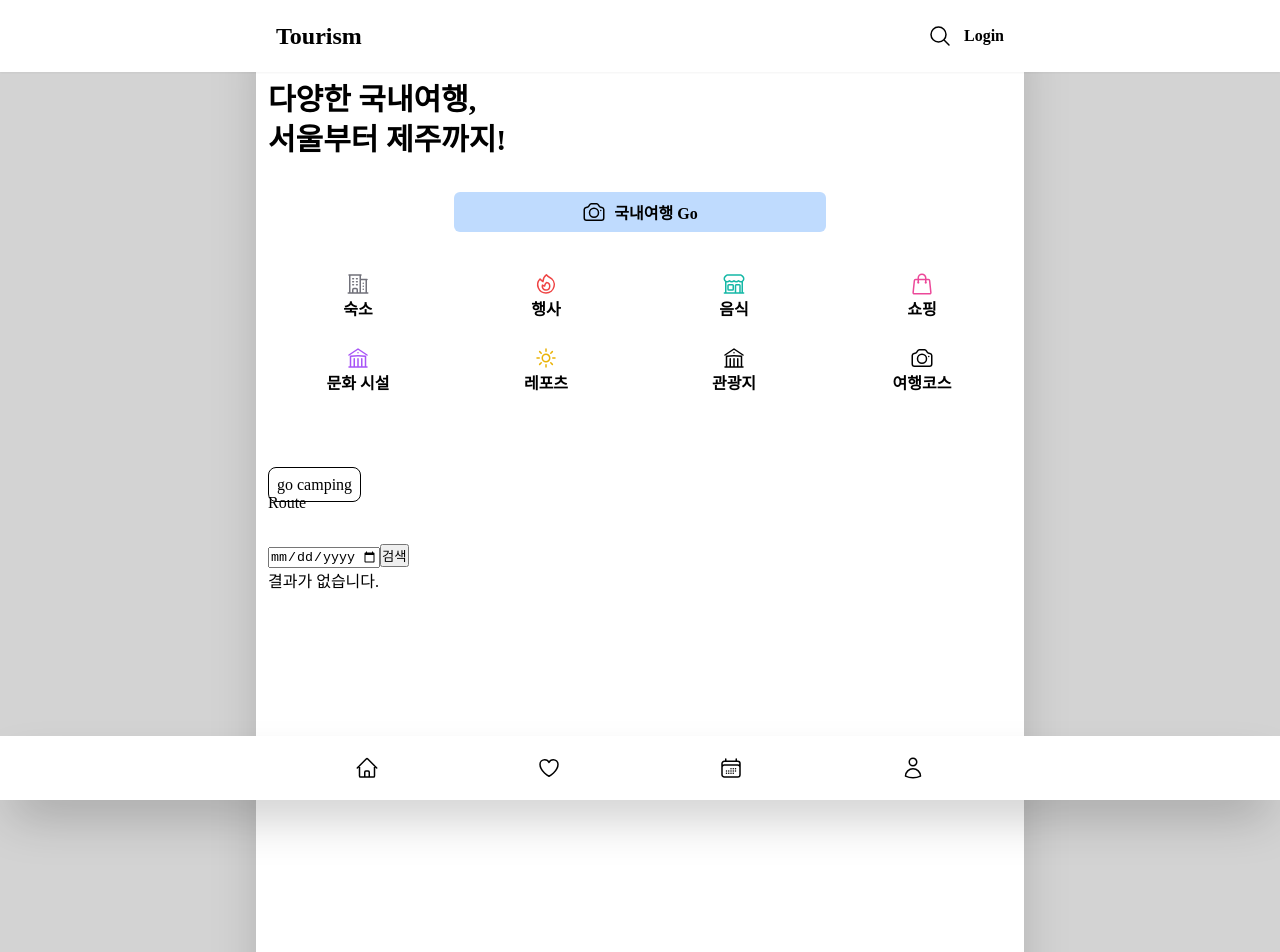
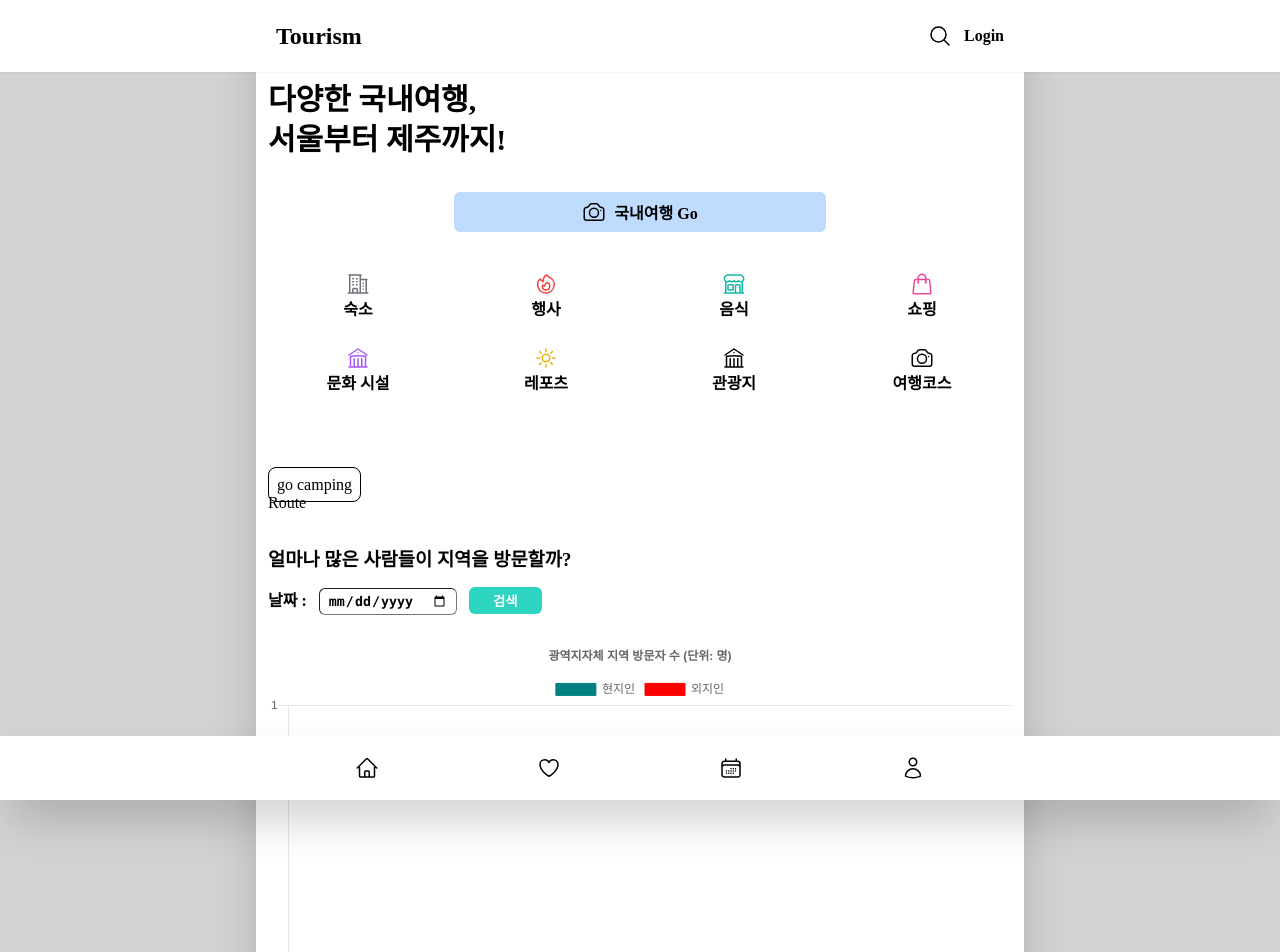
Before and after one commit to junseokoh-hub/react-tourism, a React (Vite) app: page / in a window 1280 px wide. Shown: the top 952 px of the page. Built offline with nearby package versions, Linux system fonts and the light colour scheme; no server answers.

Commit message:
add meta description

```diff
--- /dev/null
+++ b/src/SEOMeta.tsx
@@ -0,0 +1,17 @@
+import { Helmet } from "react-helmet-async";
+
+type SEOMetaProps = {
+  title: string;
+  content: string;
+};
+
+const SEOMeta = ({ title, content }: SEOMetaProps) => {
+  return (
+    <Helmet>
+      <title>{title}</title>
+      <meta name="description" content={content} />
+    </Helmet>
+  );
+};
+
+export default SEOMeta;
--- a/src/components/Home/BarChart.tsx
+++ b/src/components/Home/BarChart.tsx
@@ -35,11 +35,13 @@ ChartJS.register(
 );
 
 const BarChart = ({ date }: { date: string }) => {
-  const { data: chart, isLoading } = useQuery(["metroData", date], () =>
-    metVistior(date, date),
+  const { data: chart, isLoading } = useQuery(
+    ["metroData", date],
+    () => metVistior(date, date),
+    {
+      retry: false,
+    },
   );
-
-  console.log(chart);
 
   function SlicedChart(): Array<MetVisitorType[]> {
     const result = [];
@@ -76,7 +78,6 @@ const BarChart = ({ date }: { date: string }) => {
   };
 
   let options: ChartOptions<"bar"> = {
-    responsive: false,
     maintainAspectRatio: false,
     scales: {
       y: {
@@ -99,18 +100,10 @@ const BarChart = ({ date }: { date: string }) => {
 
   return (
     <>
-      {isLoading ? (
+      {isLoading && !chart ? (
         <Loader />
-      ) : !isLoading && chart ? (
-        <Bar
-          className="mx-auto"
-          width={700}
-          height={400}
-          data={data}
-          options={options}
-        />
       ) : (
-        <div>결과가 없습니다.</div>
+        <Bar width={700} height={400} data={data} options={options} />
       )}
     </>
   );
--- a/src/components/Home/VisitorData.tsx
+++ b/src/components/Home/VisitorData.tsx
@@ -2,26 +2,32 @@ import { useRef, useState } from "react";
 import BarChart from "./BarChart";
 
 const VisitorData = () => {
-  // const [date, setDate] = useState("2021-10-10");
   const [date, setDate] = useState(false);
   const dateRef = useRef<HTMLInputElement | null>(null);
-  // console.log(date.split("-").join(""));
-
-  console.log("date");
 
   return (
-    <section className="min-h-[400px] flex flex-col">
-      <div>
+    <section className="min-h-[400px] space-y-4">
+      <h3>얼마나 많은 사람들이 지역을 방문할까?</h3>
+      <article className="max-h-[400px] space-y-6 flex flex-col">
+        <div className="space-x-3">
+          <label className="font-semibold" htmlFor="date">
+            날짜 :
+          </label>
           <input
-          className="w-28"
+            id="date"
+            className="py-1 px-2 border rounded-md font-semibold font-mono"
             type="date"
             ref={dateRef}
-          // value={date}
-          // onChange={(e) => setDate(e.target.value)}
           />
-        <button onClick={() => setDate((prev) => !prev)}>검색</button>
+          <button
+            className="py-1 px-6 border-0 text-white font-semibold bg-teal-400 rounded-md transition-colors cursor-pointer hover:bg-teal-700"
+            onClick={() => setDate((prev) => !prev)}
+          >
+            검색
+          </button>
         </div>
         <BarChart date={dateRef.current?.value.split("-").join("") as string} />
+      </article>
     </section>
   );
 };
--- a/src/components/Layout/Footer.tsx
+++ b/src/components/Layout/Footer.tsx
@@ -16,6 +16,7 @@ const Footer = () => {
             href="https://www.facebook.com"
             target="_blank"
             rel="noopener noreferrer"
+            aria-label="Facebook"
           >
             <svg
               xmlns="http://www.w3.org/2000/svg"
@@ -29,6 +30,7 @@ const Footer = () => {
             href="https://www.twitter.com"
             target="_blank"
             rel="noopener noreferrer"
+            aria-label="Twitter"
           >
             <svg
               xmlns="http://www.w3.org/2000/svg"
@@ -42,6 +44,7 @@ const Footer = () => {
             href="https://www.instagram.com"
             target="_blank"
             rel="noopener noreferrer"
+            aria-label="Instagram"
           >
             <svg
               xmlns="http://www.w3.org/2000/svg"
@@ -55,6 +58,7 @@ const Footer = () => {
             href="https://www.blogger.com"
             target="_blank"
             rel="noopener noreferrer"
+            aria-label="Blogger"
           >
             <svg
               xmlns="http://www.w3.org/2000/svg"
--- a/src/components/Posts/Posts.tsx
+++ b/src/components/Posts/Posts.tsx
@@ -1,8 +1,8 @@
 import React, { useState } from "react";
-import { Helmet } from "react-helmet-async";
 import { useQuery } from "react-query";
 import { areaBasedList, areaCode } from "../../api/tourismApi";
 import { AreaCodeType, areas } from "../../lib/area";
+import SEOMeta from "../../SEOMeta";
 import Loader from "../../utils/Loader";
 
 const SelectBox = React.lazy(() => import("../SelectBox/SelectBox"));
@@ -48,9 +48,10 @@ const Posts = ({ title, contentType, contentTypeId }: PostsProps) => {
 
   return (
     <>
-      <Helmet>
-        <title>{title}</title>
-      </Helmet>
+      <SEOMeta
+        title={title}
+        content={`어느 ${title}을 들르시고 싶은 지 확인해 보세요.`}
+      />
       <div className="space-x-2">
         <SelectBox value={realm} setValue={setRealm} options={areas} />
         <SelectBox
--- a/src/pages/Detail.tsx
+++ b/src/pages/Detail.tsx
@@ -1,4 +1,3 @@
-import { useEffect } from "react";
 import { useQueries } from "react-query";
 import { useParams } from "react-router-dom";
 import { detailCommon, detailInfo, detailIntro } from "../api/tourismApi";
--- a/src/pages/Home.tsx
+++ b/src/pages/Home.tsx
@@ -2,6 +2,7 @@ import React from "react";
 import { Helmet } from "react-helmet-async";
 import { Link } from "react-router-dom";
 import VisitorData from "../components/Home/VisitorData";
+import SEOMeta from "../SEOMeta";
 
 const FrontBanner = React.lazy(() => import("../components/Home/FrontBanner"));
 const HomeSliders = React.lazy(() => import("../components/Home/HomeSliders"));
@@ -9,9 +10,10 @@ const HomeSliders = React.lazy(() => import("../components/Home/HomeSliders"));
 const Home = () => {
   return (
     <>
-      <Helmet>
-        <title>홈</title>
-      </Helmet>
+      <SEOMeta
+        title={"홈"}
+        content={"여행을 떠나고 싶을 때 미리 정보를 확인해 계획을 세워보세요!"}
+      />
       <section className="space-y-8 divide-y-2">
         <FrontBanner />
         <HomeSliders />
--- a/src/pages/Search.tsx
+++ b/src/pages/Search.tsx
@@ -1,8 +1,8 @@
-import { Helmet } from "react-helmet-async";
-import { Outlet, useMatch } from "react-router-dom";
+import { useMatch } from "react-router-dom";
 import CampingSearch from "../components/Search/CampingSearch";
 import DataSearch from "../components/Search/DataSearch";
 import DomesticSearch from "../components/Search/DomesticSearch";
+import SEOMeta from "../SEOMeta";
 
 const Search = () => {
   const searchMatch = useMatch("search/*");
@@ -12,9 +12,7 @@ const Search = () => {
 
   return (
     <>
-      <Helmet>
-        <title>검색</title>
-      </Helmet>
+      <SEOMeta title={"검색"} content={"여행 정보에 대해 검색해보세요."} />
       <section className={`${searchMatch} && mt-[180px]`}>
         {domesticMatch && <DomesticSearch />}
         {campingMatch && <CampingSearch />}
```
Lines whose indentation alone changed are shown as unchanged.
